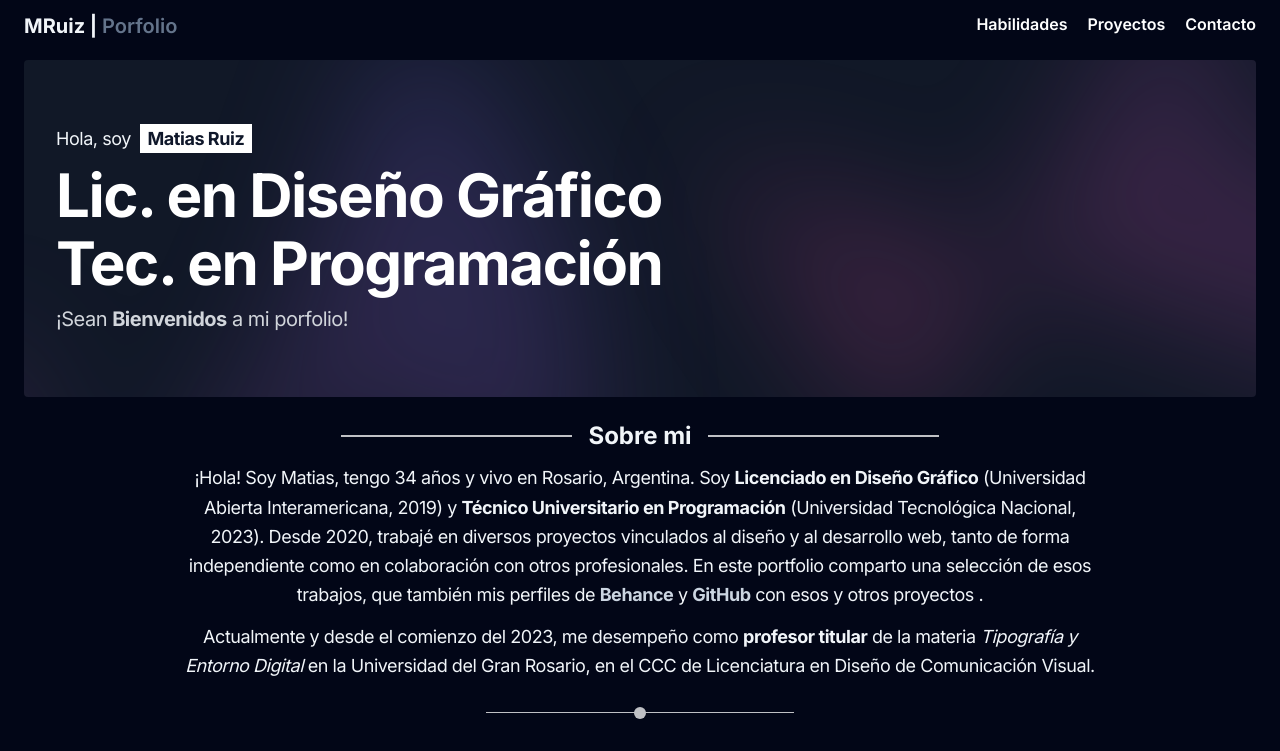
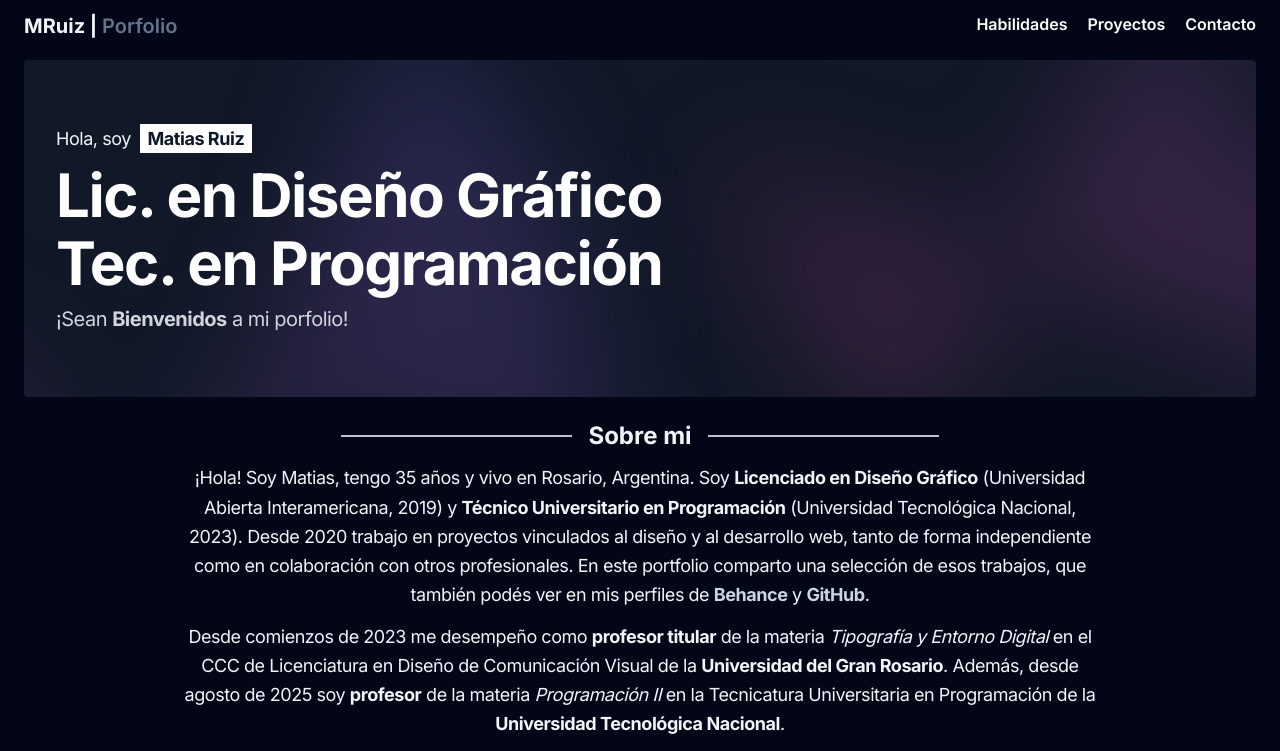
Before and after one commit to MattiRuiz/mattiruiz.github.io, a Next.js app: page / in a window 1280 px wide. Shown: the top 751 px of the page. Built offline with nearby package versions, Linux system fonts and the light colour scheme.

Commit message:
Cambios realizados en el texto del inicio

```diff
--- a/src/app/page.tsx
+++ b/src/app/page.tsx
@@ -3,26 +3,50 @@
 import { Proyectos, Habilidades, Hero } from "../components";
 import { TituloHome, CardEspecialidades } from "../components/ui";
 
-import { PiBezierCurveDuotone, PiAppWindowDuotone, PiBracketsCurlyDuotone } from "react-icons/pi";
+import {
+  PiBezierCurveDuotone,
+  PiAppWindowDuotone,
+  PiBracketsCurlyDuotone,
+} from "react-icons/pi";
 
 export default function Home() {
   return (
     <main>
       <Hero />
-      <div className="pb-4 mt-6 text-center w-full md:w-3/4 mx-auto" id="sobre-mi">
+      <div
+        className="pb-4 mt-6 text-center w-full md:w-3/4 mx-auto"
+        id="sobre-mi"
+      >
         <TituloHome>Sobre mi</TituloHome>
         <p className="">
-          ¡Hola! Soy Matias, tengo 34 años y vivo en Rosario, Argentina. Soy <strong>Licenciado en Diseño Gráfico</strong> (Universidad Abierta Interamericana, 2019) y <strong>Técnico Universitario en Programación</strong> (Universidad Tecnológica Nacional, 2023).
-          Desde 2020, trabajé en diversos proyectos vinculados al diseño y al desarrollo web, tanto de forma independiente como en colaboración con otros profesionales. En este portfolio comparto una selección de esos trabajos, que también mis perfiles de <a href="https://www.behance.net/matias-ruiz" target="_blank">
+          ¡Hola! Soy Matias, tengo 35 años y vivo en Rosario, Argentina. Soy{" "}
+          <strong>Licenciado en Diseño Gráfico</strong> (Universidad Abierta
+          Interamericana, 2019) y{" "}
+          <strong>Técnico Universitario en Programación</strong> (Universidad
+          Tecnológica Nacional, 2023). Desde 2020 trabajo en proyectos
+          vinculados al diseño y al desarrollo web, tanto de forma independiente
+          como en colaboración con otros profesionales. En este portfolio
+          comparto una selección de esos trabajos, que también podés ver en mis
+          perfiles de{" "}
+          <a href="https://www.behance.net/matias-ruiz" target="_blank">
             Behance
           </a>{" "}
           y{" "}
           <a href="https://github.com/MattiRuiz" target="_blank">
             GitHub
-          </a> con esos y otros proyectos
+          </a>
           .
         </p>
-        <p>Actualmente y desde el comienzo del 2023, me desempeño como <strong>profesor titular</strong> de la materia <em>Tipografía y Entorno Digital</em> en la Universidad del Gran Rosario, en el CCC de Licenciatura en Diseño de Comunicación Visual.</p>
+        <p>
+          Desde comienzos de 2023 me desempeño como{" "}
+          <strong>profesor titular</strong> de la materia{" "}
+          <em>Tipografía y Entorno Digital</em> en el CCC de Licenciatura en
+          Diseño de Comunicación Visual de la{" "}
+          <strong>Universidad del Gran Rosario</strong>. Además, desde agosto de
+          2025 soy <strong>profesor</strong> de la materia{" "}
+          <em>Programación II</em> en la Tecnicatura Universitaria en
+          Programación de la <strong>Universidad Tecnológica Nacional</strong>.
+        </p>
         <div className="w-1/3 h-px bg-white opacity-75 mx-auto mt-8 flex justify-center items-center">
           <div className="w-3 h-3 rounded-full bg-white"></div>
         </div>
```
